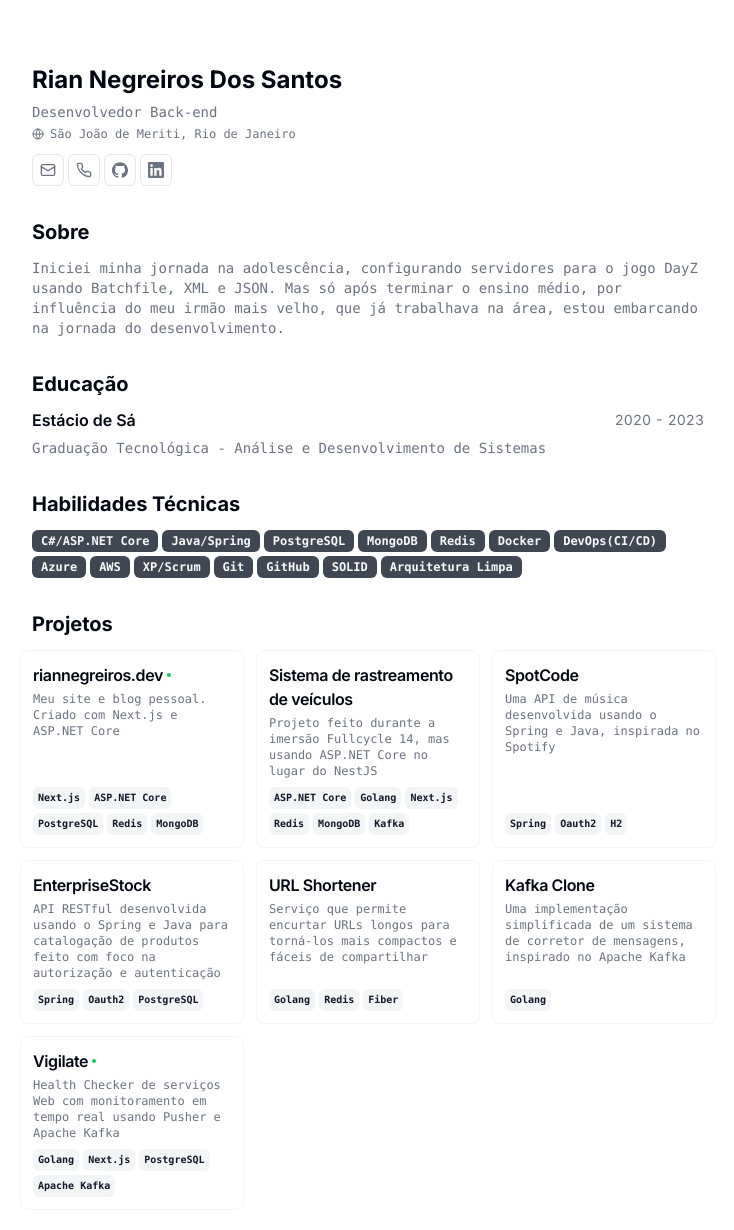
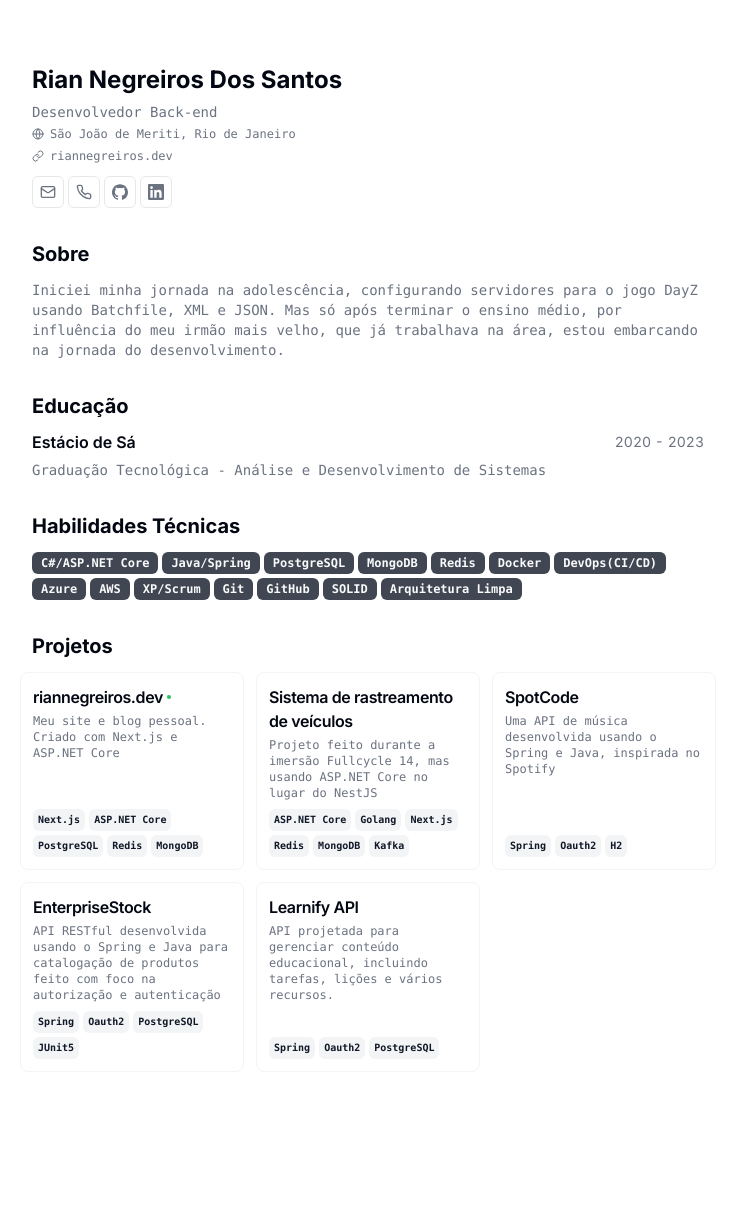
Before and after one commit to RianNegreiros/curriculum-vitae, a Next.js app: page / in a window 1280 px wide. Shown: the top 1230 px of the page, without its empty margins (272-1006 px from the left). After the commit the page ends 1136 px from the top, so only its background shows below. Built offline with nearby package versions, Linux system fonts and the light colour scheme.

Commit message:
refactor: add personal website link and remove projects to fit on print

```diff
--- a/src/app/page.tsx
+++ b/src/app/page.tsx
@@ -2,7 +2,7 @@ import { Card, CardHeader, CardContent } from "@/components/ui/card";
 import { Badge } from "@/components/ui/badge";
 import { Metadata } from "next";
 import { Section } from "@/components/ui/section";
-import { GlobeIcon, MailIcon, PhoneIcon } from "lucide-react";
+import { GlobeIcon, MailIcon, PhoneIcon, LinkIcon } from "lucide-react";
 import { Button } from "@/components/ui/button";
 import { RESUME_DATA } from "@/data/resume-data";
 import { ProjectCard } from "@/components/project-card";
@@ -30,6 +30,16 @@ export default function Page() {
               >
                 <GlobeIcon className="h-3 w-3" />
                 {RESUME_DATA.location}
+              </a>
+            </p>
+            <p className="max-w-md items-center text-pretty font-mono text-xs text-muted-foreground">
+              <a
+                className="inline-flex gap-x-1.5 align-baseline leading-none hover:underline"
+                href={`https://www.${RESUME_DATA.personalWebsiteUrl}`}
+                target="_blank"
+              >
+                <LinkIcon className="h-3 w-3" />
+                {RESUME_DATA.personalWebsiteUrl}
               </a>
             </p>
             <div className="flex gap-x-1 pt-1 font-mono text-sm text-muted-foreground print:hidden">
--- a/src/data/resume-data.tsx
+++ b/src/data/resume-data.tsx
@@ -9,7 +9,7 @@ export const RESUME_DATA = {
     "Desenvolvedor Back-end",
   summary:
     "Iniciei minha jornada na adolescência, configurando servidores para o jogo DayZ usando Batchfile, XML e JSON. Mas só após terminar o ensino médio, por influência do meu irmão mais velho, que já trabalhava na área, estou embarcando na jornada do desenvolvimento.",
-  personalWebsiteUrl: "https://riannegreiros.dev",
+  personalWebsiteUrl: "riannegreiros.dev",
   contact: {
     email: "riannegreiros@gmail.com",
     tel: "(21) 97297-8731",
@@ -83,7 +83,7 @@ export const RESUME_DATA = {
     },
     {
       title: "EnterpriseStock",
-      techStack: ["Spring", "Oauth2", "PostgreSQL"],
+      techStack: ["Spring", "Oauth2", "PostgreSQL", "JUnit5"],
       description:
         "API RESTful desenvolvida usando o Spring e Java para catalogação de produtos feito com foco na autorização e autenticação",
       link: {
@@ -92,34 +92,44 @@ export const RESUME_DATA = {
       },
     },
     {
-      title: "URL Shortener",
-      techStack: ["Golang", "Redis", "Fiber"],
+      title: "Learnify API",
+      techStack: ["Spring", "Oauth2", "PostgreSQL"],
       description:
-        "Serviço que permite encurtar URLs longos para torná-los mais compactos e fáceis de compartilhar",
+        "API projetada para gerenciar conteúdo educacional, incluindo tarefas, lições e vários recursos.",
       link: {
-        label: "https://github.com/RianNegreiros/url-shortener-go-redis",
+        label: "https://github.com/RianNegreiros/LearnifyAPI",
         href: ""
       },
     },
-    {
-      title: "Kafka Clone",
-      techStack: ["Golang"],
-      description:
-        "Uma implementação simplificada de um sistema de corretor de mensagens, inspirado no Apache Kafka",
-      link: {
-        label: "https://github.com/RianNegreiros/devgym-kafka-clone",
-        href: ""
-      },
-    },
-    {
-      title: "Vigilate",
-      techStack: ["Golang", "Next.js", "PostgreSQL", "Apache Kafka"],
-      description:
-        "Health Checker de serviços Web com monitoramento em tempo real usando Pusher e Apache Kafka",
-      link: {
-        label: "https://github.com/RianNegreiros/vigilate",
-        href: "https://vigilate.vercel.app",
-      },
-    },
+    // {
+    //   title: "URL Shortener",
+    //   techStack: ["Golang", "Redis", "Fiber"],
+    //   description:
+    //     "Serviço que permite encurtar URLs longos para torná-los mais compactos e fáceis de compartilhar",
+    //   link: {
+    //     label: "https://github.com/RianNegreiros/url-shortener-go-redis",
+    //     href: ""
+    //   },
+    // },
+    // {
+    //   title: "Kafka Clone",
+    //   techStack: ["Golang"],
+    //   description:
+    //     "Uma implementação simplificada de um sistema de corretor de mensagens, inspirado no Apache Kafka",
+    //   link: {
+    //     label: "https://github.com/RianNegreiros/devgym-kafka-clone",
+    //     href: ""
+    //   },
+    // },
+    // {
+    //   title: "Vigilate",
+    //   techStack: ["Golang", "Next.js", "PostgreSQL", "Apache Kafka"],
+    //   description:
+    //     "Health Checker de serviços Web com monitoramento em tempo real usando Pusher e Apache Kafka",
+    //   link: {
+    //     label: "https://github.com/RianNegreiros/vigilate",
+    //     href: "https://vigilate.vercel.app",
+    //   },
+    // },
   ],
 } as const;
```
